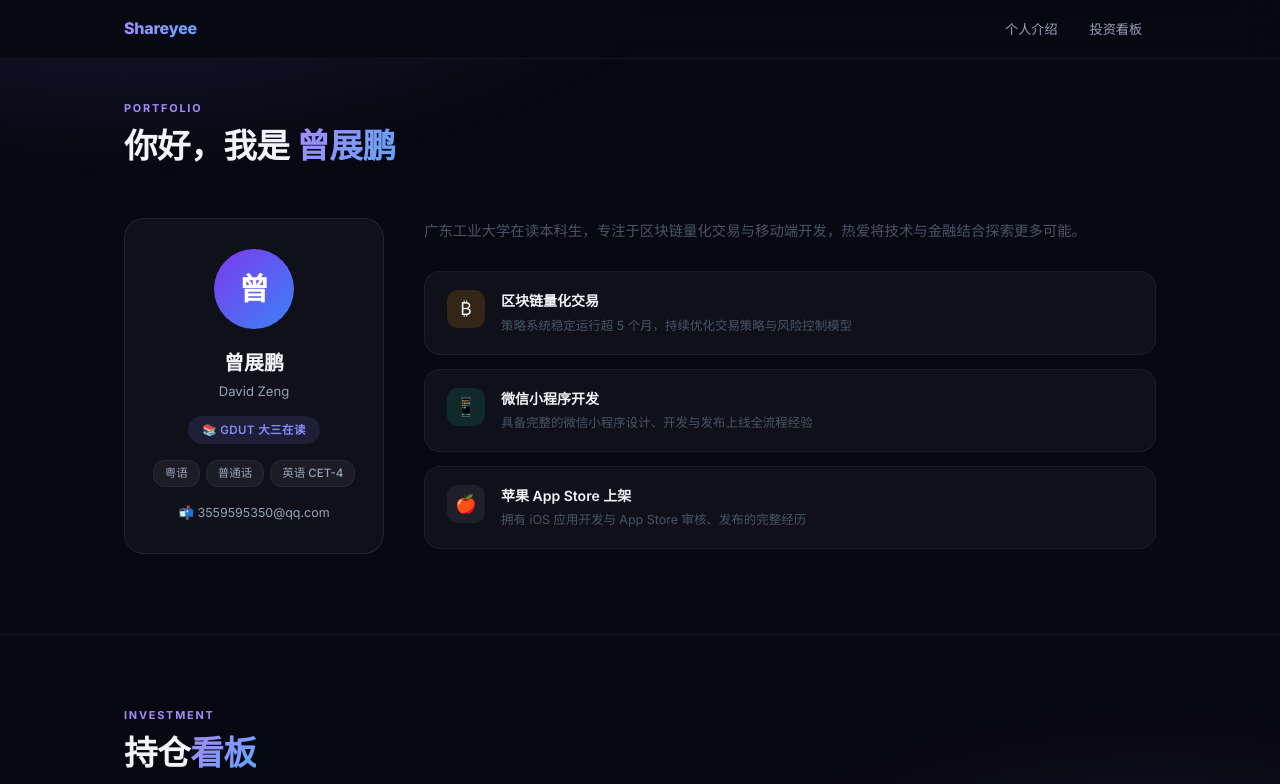
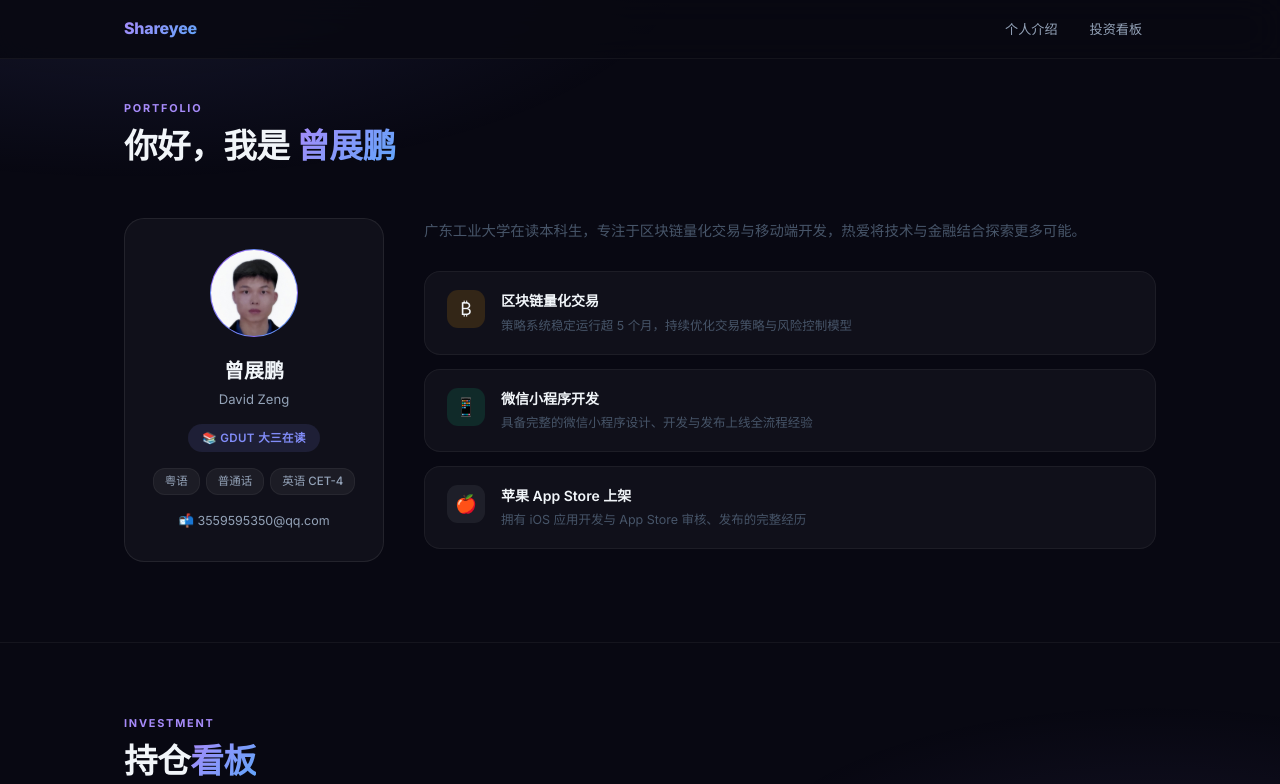
Before and after one commit to liuzhuanxingyun/shareyee, a website: page index.html in a window 1280 px wide. Shown: the top 784 px of the page. Drawn offline with Linux system fonts and the light colour scheme; no server answers.

Commit message:
上传了头像

```diff
--- a/index.html
+++ b/index.html
@@ -26,6 +26,10 @@
       --text-2:      #94a3b8;
       --muted:       #475569;
       --mono:        'SF Mono', 'Fira Mono', 'Consolas', monospace;
+      --avatar-size: 88px;
+      --avatar-scale: 1.28;
+      --avatar-x: 50%;
+      --avatar-y: 28%;
     }
 
     body {
@@ -120,12 +124,23 @@
       position: sticky; top: 80px;
     }
     .avatar {
-      width: 80px; height: 80px; border-radius: 50%;
+      width: var(--avatar-size); height: var(--avatar-size); border-radius: 50%;
       background: linear-gradient(135deg, #7c3aed, #3b82f6);
       display: flex; align-items: center; justify-content: center;
       font-size: 1.9rem; font-weight: 800; color: #fff;
       margin: 0 auto 18px;
+      overflow: hidden;
+      border: 1px solid rgba(255,255,255,.2);
     }
+    .avatar img {
+      width: 100%; height: 100%;
+      object-fit: cover;
+      object-position: var(--avatar-x) var(--avatar-y);
+      transform: scale(var(--avatar-scale));
+      transform-origin: center;
+      display: block;
+    }
+    .avatar-fallback { line-height: 1; }
     .profile-name    { font-size: 1.25rem; font-weight: 700; }
     .profile-name-en { font-size: .82rem; color: var(--text-2); margin-top: 2px; }
     .profile-school {
@@ -352,7 +367,10 @@
       <!-- Profile card -->
       <div>
         <div class="profile-card">
-          <div class="avatar">曾</div>
+          <div class="avatar" aria-label="个人头像">
+            <img id="profile-avatar" src="assets/avatar.jpg" alt="曾展鹏头像" />
+            <span id="avatar-fallback" class="avatar-fallback" style="display:none;align-items:center;justify-content:center;width:100%;height:100%;">曾</span>
+          </div>
           <div class="profile-name">曾展鹏</div>
           <div class="profile-name-en">David Zeng</div>
           <div class="profile-school">📚 GDUT 大三在读</div>
@@ -682,6 +700,31 @@
   }
 
   // Boot
+  (function initAvatar() {
+    const avatar = document.getElementById('profile-avatar');
+    const fallback = document.getElementById('avatar-fallback');
+    if (!avatar || !fallback) return;
+
+    const candidates = [
+      'assets/avatar.jpg',
+      'assets/avatar.jpeg',
+      'assets/avatar.png',
+      'assets/avatar.webp',
+    ];
+
+    let idx = 0;
+    avatar.src = candidates[idx];
+    avatar.onerror = function () {
+      idx += 1;
+      if (idx < candidates.length) {
+        avatar.src = candidates[idx];
+        return;
+      }
+      avatar.style.display = 'none';
+      fallback.style.display = 'flex';
+    };
+  })();
+
   loadData();
   // Auto-refresh every 5 minutes
   setInterval(loadData, 5 * 60 * 1000);
```
Also changed, not shown: assets/avatar.jpg (added).
